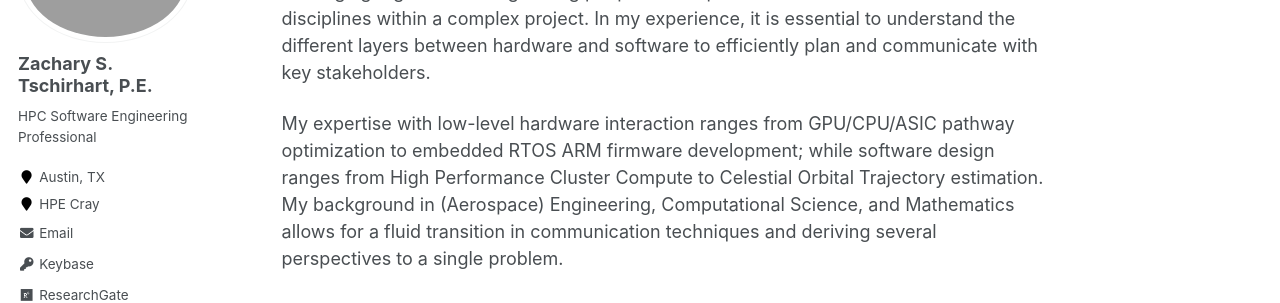
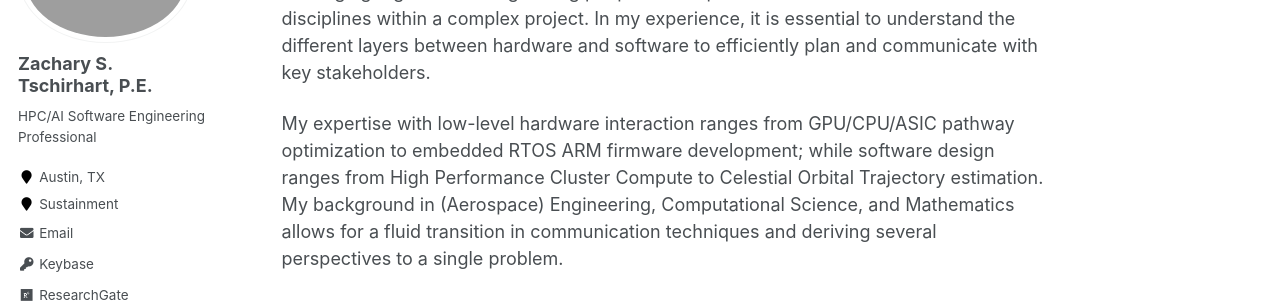
Before and after one commit to ztschir/ztschir.github.io, a Jekyll site: the page built from _pages/about.md, in a window 1280 px wide. Shown: the part 209-512 px from the top of the page. Built offline with Jekyll 4.4.1, drawn with Linux system fonts in a browser that asks for light colours.

Commit message:
Update _config.yml

```diff
--- a/_config.yml
+++ b/_config.yml
@@ -82,9 +82,9 @@ atom_feed:
 author:
   name             : "Zachary S. Tschirhart, P.E."
   avatar           : "Portrait.JPG"
-  bio              : "HPC Software Engineering Professional"
+  bio              : "HPC/AI Software Engineering Professional"
   location         : "Austin, TX"
-  employer         : "HPE Cray"
+  employer         : "Sustainment"
   pubmed           :
   googlescholar    : "https://scholar.google.com/citations?hl=en&user=xSH5raQAAAAJ"
   email            : "zach@tschirh.art"
```
